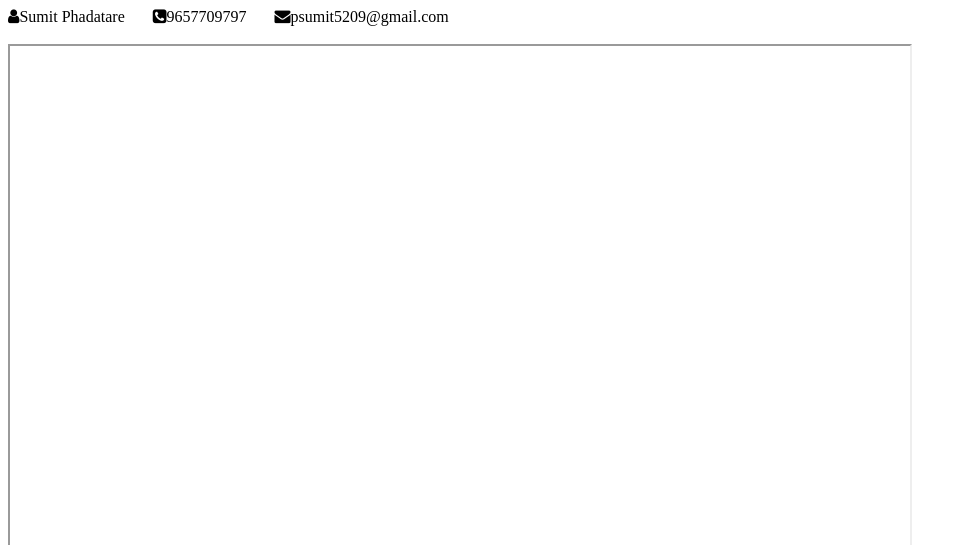
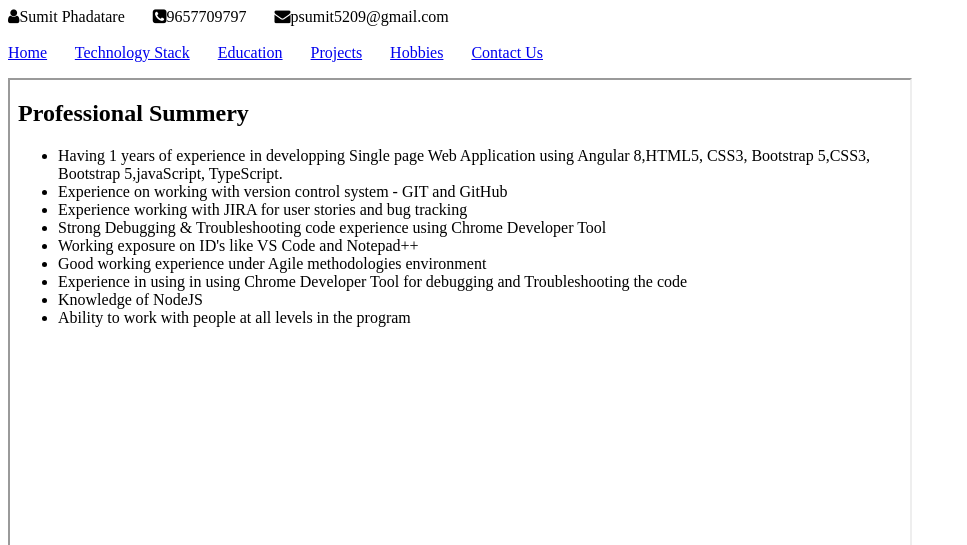
Before and after one commit to PhadatareSumit/MyProfile, a plain HTML site: page index.html in a window 1280 px wide. Shown: the top 545 px of the page, without its empty margins (0-967 px from the left). Drawn offline with Linux system fonts and the light colour scheme.

Commit message:
developed contact.html with index.html file
developed contact.html with index.html file

```diff
--- a/index.html
+++ b/index.html
@@ -8,24 +8,47 @@
     />
   </head>
   <body>
+    <header>
       <i class="fa fa-user" aria-hidden="true">Sumit Phadatare</i
       >&nbsp;&nbsp;&nbsp;&nbsp;&nbsp;&nbsp;
       <i class="fa fa-phone-square" aria-hidden="true">9657709797</i
       >&nbsp;&nbsp;&nbsp;&nbsp;&nbsp;&nbsp;
       <i class="fa fa-envelope" aria-hidden="true">psumit5209@gmail.com </i>
-    <br />
-    <br />
-    <iframe width="900px" height="500px"></iframe>
+    </header>
+    <br>
+    <nav>
+      <a href="home.html" target="MyFrame">Home</a
+      >&nbsp;&nbsp;&nbsp;&nbsp;&nbsp;&nbsp;
+      <a href="techStack.html" target="MyFrame">Technology Stack</a
+      >&nbsp;&nbsp;&nbsp;&nbsp;&nbsp;&nbsp;
+      <a href="education..html" target="MyFrame">Education</a
+      >&nbsp;&nbsp;&nbsp;&nbsp;&nbsp;&nbsp;
+      <a href="projectDetail.html" target="MyFrame">Projects</a
+      >&nbsp;&nbsp;&nbsp;&nbsp;&nbsp;&nbsp;
+      <a href="hobbies.html" target="MyFrame">Hobbies</a
+      >&nbsp;&nbsp;&nbsp;&nbsp;&nbsp;&nbsp;
+      <a href="contactUs.html" target="MyFrame">Contact Us</a
+        >&nbsp;&nbsp;&nbsp;&nbsp;&nbsp;&nbsp;
+      <br>
+    </nav>
+    <p>
 
-    <br />
+    <iframe
+      width="900px"
+      height="500px"
+      name="MyFrame"
+      src="home.html"
+    ></iframe>
+  </p>
+<p>
+    <footer>
       <b>Follow me on- </b>&nbsp;&nbsp;&nbsp;&nbsp;&nbsp;<a
         href="https://business.linkedin.com/marketing-solutions/cx/21/10/lead-gen-ads?src=go-pa&trk
         =sem-ga_campid.14649643583_asid.127700677152_crid.545760770629_kw.linkedin%20lead%20gen%20ads_d.c
         _tid.kwd-471917443354_n.s_mt.e_geo.1007788&mcid=6843969601940799576&cid=&gclid=EAIaIQobChMI78yjn
         PrI-wIVl34rCh3OPQcrEAAYASAAEgI8O_D_BwE&gclsrc=aw.ds"
         target="_blank"
-    >
-      <i class="fa fa-linkedin" aria-hidden="true"></i> </a
+      ><i class="fa fa-linkedin" aria-hidden="true"></i></a
       >&nbsp;&nbsp;&nbsp;&nbsp;&nbsp;
 
       <a href="https://www.google.com/" target="_blank">
@@ -33,7 +56,7 @@
       >&nbsp;&nbsp;&nbsp;&nbsp;&nbsp;
 
       <a href="https://www.instagram.com/accounts/login/" target="_blank">
-      <i class="fa fa-instagram" aria-hidden="true"></i> </a
+        <i class="fa fa-instagram" aria-hidden="true"></i></a
       >&nbsp;&nbsp;&nbsp;&nbsp;&nbsp;
 
       <a
@@ -49,5 +72,7 @@
       >
         <i class="fa fa-facebook" aria-hidden="true"></i
       ></a>
+    </footer>
+  </p>
   </body>
 </html>
```
Also changed, not shown: contactUs.html (added, +41 -0 lines). Lines whose indentation alone changed are shown as unchanged.
